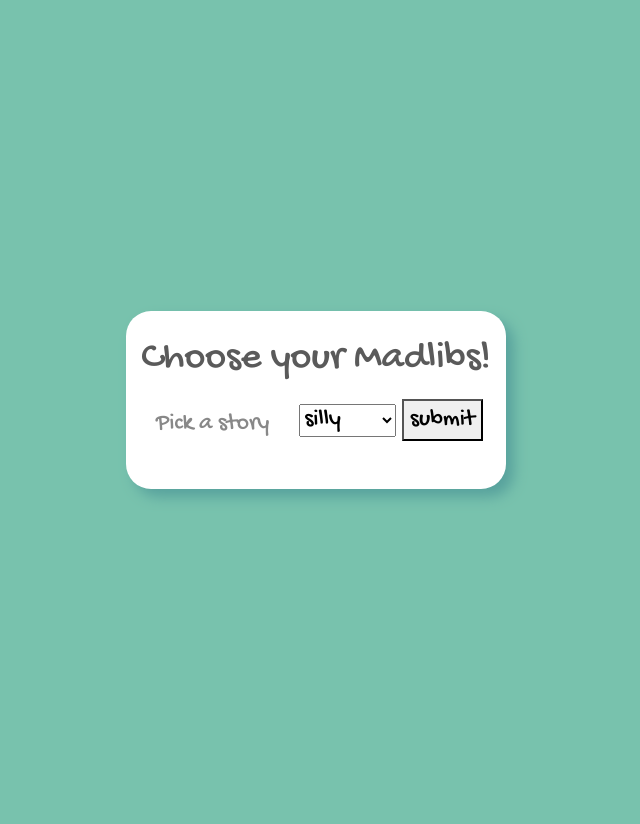
After one commit to Win-C/madlibs, a Flask app: page / in a window 1280 px wide. The commit adds this page. Shown: the whole page, without its empty margins (324-964 px from the left). Run offline with Flask 2, Linux system fonts and the light colour scheme.

Commit message:
allow user to pick a story

```diff
--- a/app.py
+++ b/app.py
@@ -1,7 +1,9 @@
 from flask import Flask, render_template, request
 from flask_debugtoolbar import DebugToolbarExtension
 
-from stories import silly_story as story
+import stories
+
+STORY = None
 
 app = Flask(__name__)
 app.config['SECRET_KEY'] = "secret"
@@ -9,23 +11,32 @@ app.config['SECRET_KEY'] = "secret"
 debug = DebugToolbarExtension(app)
 
 
+@app.route("/")
+def pick_a_story():
+    """ Shows a dropdown list for user to select a story """
+
+    return render_template("home.html", story_options=stories.story_list)
+
+
 @app.route("/questions")
 def show_questions():
     """ Shows the form that requires inputs needed to create
     story instance """
 
-    form_inputs = story.prompts
+    STORY = request.args["selected"]
+    form_inputs = stories.story_list[STORY].prompts
 
-    return render_template("questions.html", prompts=form_inputs)
+    return render_template("questions.html",
+                           selected=STORY,
+                           prompts=form_inputs)
 
 
-@app.route("/story")
-def make_story():
+@app.route("/story/<selected>")
+def make_story(selected):
     """ Create a story page from user input on /questions """
 
-# could just pass request.args because its already a dict.
-    # user_input = {key: request.args[key] for key in request.args.keys()}
     user_input = request.args
-    text = story.generate(user_input)
+    story_instance = getattr(stories, f"{selected}_story")
+    text = story_instance.generate(user_input)
 
     return render_template('story.html', user_story=text)
--- a/stories.py
+++ b/stories.py
@@ -50,3 +50,14 @@ excited_story = Story(
     ["noun", "verb"],
     """OMG!! OMG!! I love to {verb} a {noun}!"""
 )
+
+# Another story
+
+scary_story = Story(
+    ["noun", "verb", "place"],
+    """Ahhhh! There is a {noun} in {place}! Everybody {verb}!"""
+)
+
+story_list = {"silly": silly_story,
+              "excited": excited_story,
+              "scary": scary_story}
--- /dev/null
+++ b/templates/home.html
@@ -0,0 +1,26 @@
+{% extends 'base.html' %}
+
+{% block title %} Madlibs! {% endblock %}
+
+{% block content %}
+
+<form action="/questions" class="pb-4">
+
+    <h1 class="pt-4 mb-3 text-center">Choose your Madlibs!</h1>
+
+    <div class="form-group row">
+        <label class="col-5 col-form-label text-right">Pick a story</label>
+        <div class="col-7">
+            <select name="selected">
+            {% for story in story_options %}
+                <option value="{{ story }}"
+                aria-label="{{ story }}">
+                {{ story }}
+                </option>
+            {% endfor %}
+            </select>
+            <button type="submit">submit</button>
+        </div>
+      </div>
+
+{% endblock %}
--- a/templates/questions.html
+++ b/templates/questions.html
@@ -6,9 +6,8 @@
 
   <h1 class="pt-4 mb-3 text-center">Madlibs!</h1>
 
-  <form action="/story" class="pb-4">
+  <form action="/story/{{ selected }}" class="pb-4">
 
-  <!-- an example of one field -- you should make these autogenerated! -->
   {% for prompt in prompts %}
     <div class="form-group row">
       <label class="col-5 col-form-label text-right">{{ prompt }}</label>
```
